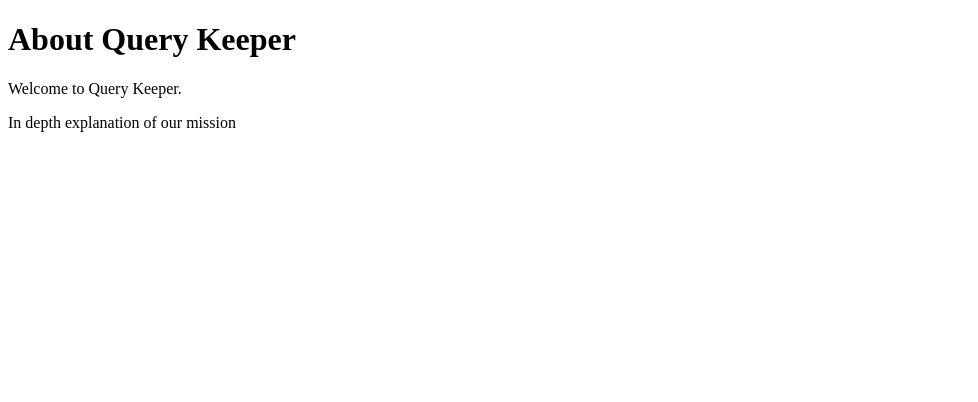
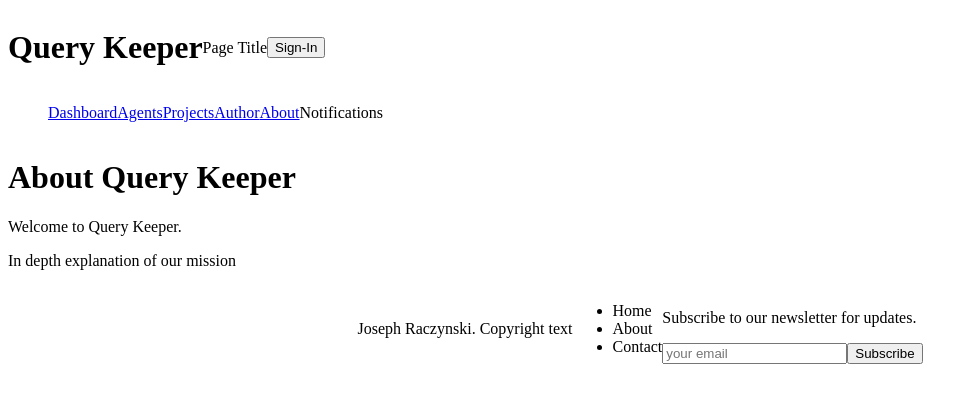
Before and after one commit to jraczynski6/query-keeper, a React (Vite) app: page /about in a window 1280 px wide. Shown: the top 402 px of the page, without its empty margins (0-978 px from the left). Built offline with nearby package versions, Linux system fonts and the light colour scheme.

Commit message:
Add routing to NavMenu.jsx and add basic styling

```diff
--- a/src/App.jsx
+++ b/src/App.jsx
@@ -11,7 +11,7 @@ import Agents from "./pages/Agents";
 import SelectedAgent from "./pages/SelectedAgent";
 import Projects from "./pages/Projects";
 import SelectedProject from "./pages/SelectedProject";
-import Author from "./pages/AuthorPage";
+import Author from "./pages/Author";
 import Layout from './components/Layout';
 
 // placeholder for authentication
@@ -24,8 +24,20 @@ function App() {
       <Router>
         <Routes>
           {/* Public Route */}
-          <Route path='/' element={<Landing />} />
-          <Route path='/about' element={<About />} />
+          <Route
+            path='/' element={
+              <Layout>
+                <Landing />
+              </Layout>
+            }
+          />
+          <Route
+            path='/about' element={
+              <Layout>
+                <About />
+              </Layout>
+            }
+          />
 
           {/* Protected Route */}
           <Route
--- a/src/components/Layout.jsx
+++ b/src/components/Layout.jsx
@@ -1,6 +1,7 @@
 import Footer from "./footer";
 import Header from "./Header";
 import NavMenu from "./NavMenu/NavMenu";
+import "../styles/Layout.css";
 
 export default function Layout({children}) {
     return(
--- /dev/null
+++ b/src/components/NavMenu/NavMenu.css
@@ -0,0 +1,10 @@
+.nav-menu {
+    display: flex;
+    justify-content: flex-start;
+    gap: 2rem;
+}
+
+.nav-menu ul {
+    display: flex;
+    list-style: none;
+}
--- a/src/components/NavMenu/NavMenu.jsx
+++ b/src/components/NavMenu/NavMenu.jsx
@@ -1,12 +1,42 @@
+import { NavLink } from "react-router-dom"
+import "./navMenu.css" ;
+
 export default function NavMenu() {
     return (
         // TODO: Add authcontext for conditional nav menu
         <nav className="nav-menu">
             <ul>
-                <li>Dashboard</li>
-                <li>Projects</li>
-                <li>Agents</li>
-                <li>Author</li>
+                <li>
+                    <NavLink to={"/dashboard"} className={({ isActive }) => isActive ? "active" : ""}>
+                    Dashboard
+                    </NavLink>
+                </li>
+
+                <li>
+                    <NavLink to={"/agents"} className={({ isActive }) => isActive ? "active" : ""}>
+                    Agents
+                    </NavLink>
+                </li>
+
+                <li>
+                    <NavLink to={"/projects"} className={({ isActive }) => isActive ? "active" : ""}>
+                    Projects
+                    </NavLink>
+                </li>
+
+                <li>
+                    <NavLink to={"/author"} className={({ isActive }) => isActive ? "active" : ""}>
+                    Author
+                    </NavLink>
+                </li>
+
+                <li>
+                    <NavLink to={"/about"} className={({ isActive}) => isActive ? "active" : ""}>
+                    About
+                    </NavLink>
+                </li>
+
+                {/* Add link for shelf */}
                 <li>Notifications</li>
             </ul>
         </nav>
--- /dev/null
+++ b/src/styles/Layout.css
@@ -0,0 +1,20 @@
+header {
+    display: flex;
+    align-items: center;
+}
+
+.nav-menu {
+    display: flex;
+    justify-content: space-between;
+}
+
+footer {
+    display: flex;
+    align-items: center;
+    justify-content: center;
+}
+
+.layout-container {
+    display: flex;
+    flex-direction: column;
+}
```
